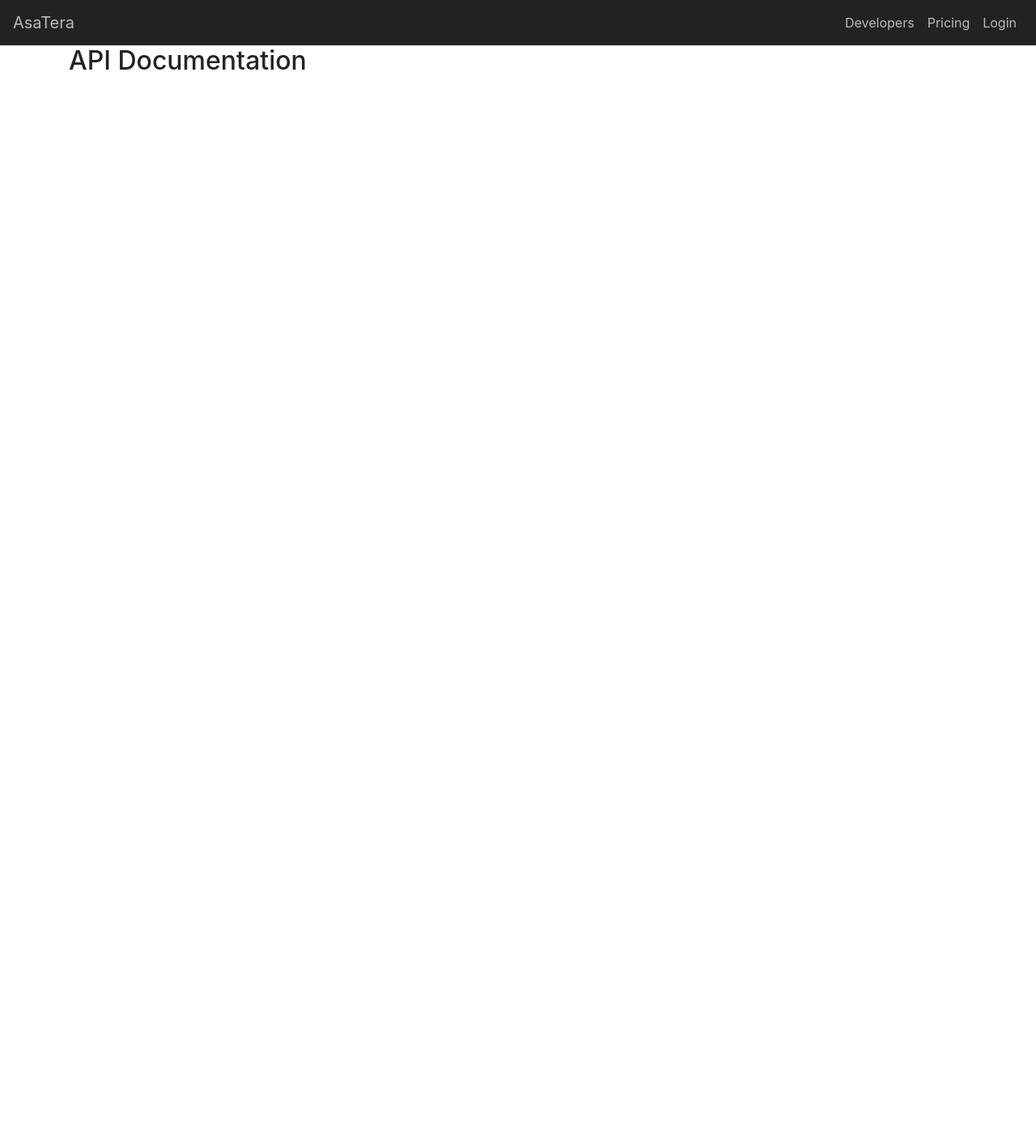
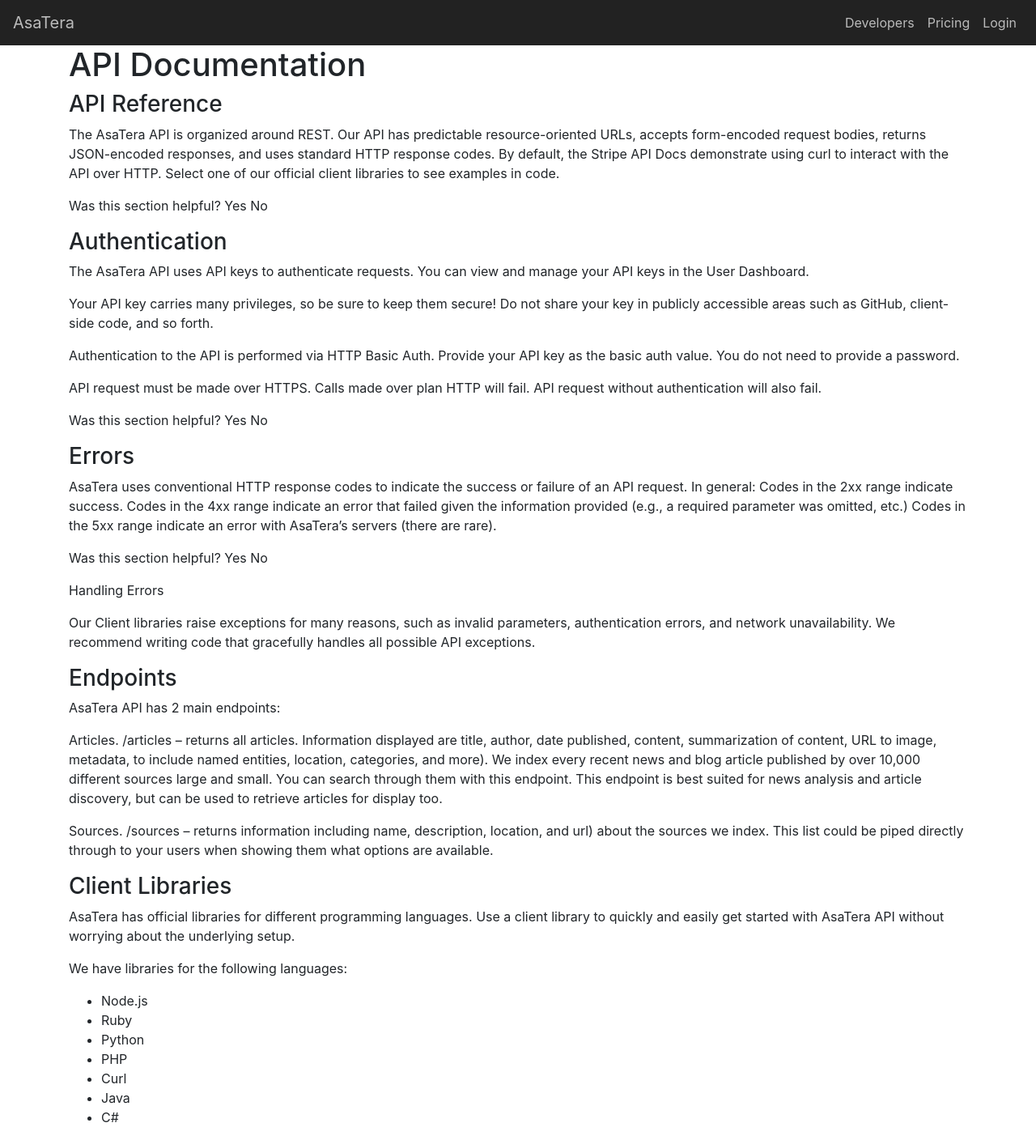
Before and after one commit to MaxxGPT/REST-API, a React (Create React App) app in the folder app/: page /developers in a window 1280 px wide. Shown: the whole page at 81% size. Before the commit the page ends 800 px from the top, so only its background shows below. Built offline with nearby package versions, Linux system fonts and the light colour scheme.

Commit message:
added api documentation

```diff
--- a/app/src/Developers.js
+++ b/app/src/Developers.js
@@ -2,9 +2,62 @@
 
 export const Developers = () => (
     <div>
-        <h2> API Documentation </h2>
+        <h1> API Documentation </h1>
+
+        <h3>API Reference</h3>
+
+        <p>The AsaTera API is organized around REST. Our API has predictable resource-oriented URLs, accepts form-encoded request bodies, returns JSON-encoded responses, and uses standard HTTP response codes.
+        By default, the Stripe API Docs demonstrate using curl to interact with the API over HTTP. Select one of our official client libraries to see examples in code.</p>
+
+        <p>Was this section helpful? Yes No</p>
+
+        <h3>Authentication</h3>
+
+        <p>The AsaTera API uses API keys to authenticate requests. You can view and manage your API keys in the User Dashboard.</p>
+
+        <p>Your API key carries many privileges, so be sure to keep them secure! Do not share your key in publicly accessible areas such as GitHub, client-side code, and so forth.</p>
+
+        <p>Authentication to the API is performed via HTTP Basic Auth. Provide your API key as the basic auth value. You do not need to provide a password.</p>
+
+        <p>API request must be made over HTTPS. Calls made over plan HTTP will fail. API request without authentication will also fail.</p>
+
+        <p>Was this section helpful? Yes No</p>
 
 
+        <h3>Errors</h3>
+
+        <p>AsaTera uses conventional HTTP response codes to indicate the success or failure of an API request. In general: Codes in the 2xx range indicate success. Codes in the 4xx range indicate an error that failed given the information provided (e.g., a required parameter was omitted, etc.) Codes in the 5xx range indicate an error with AsaTera’s servers (there are rare).</p>
+
+        <p>Was this section helpful? Yes No</p>
+
+        <p>Handling Errors</p>
+
+        <p>Our Client libraries raise exceptions for many reasons, such as invalid parameters, authentication errors, and network unavailability. We recommend writing code that gracefully handles all possible API exceptions.</p>
+
+
+        <h3>Endpoints</h3>
+
+        <p>AsaTera API has 2 main endpoints:</p>
+
+        <p>Articles. /articles – returns all articles. Information displayed are title, author, date published, content, summarization of content, URL to image, metadata, to include named entities, location, categories, and more). We index every recent news and blog article published by over 10,000 different sources large and small. You can search through them with this endpoint. This endpoint is best suited for news analysis and article discovery, but can be used to retrieve articles for display too.</p>
+
+        <p>Sources. /sources – returns information including name, description, location, and url) about the sources we index. This list could be piped directly through to your users when showing them what options are available.</p>
+
+        <h3>Client Libraries</h3>
+
+        <p>AsaTera has official libraries for different programming languages. Use a client library to quickly and easily get started with AsaTera API without worrying about the underlying setup.</p>
+
+        <p>We have libraries for the following languages:</p>
+
+        <ul>
+            <li>Node.js</li>
+            <li>Ruby</li>
+            <li>Python</li>
+            <li>PHP</li>
+            <li>Curl</li>
+            <li>Java</li>
+            <li>C#</li>
+        </ul>
 
     </div>
 
```
